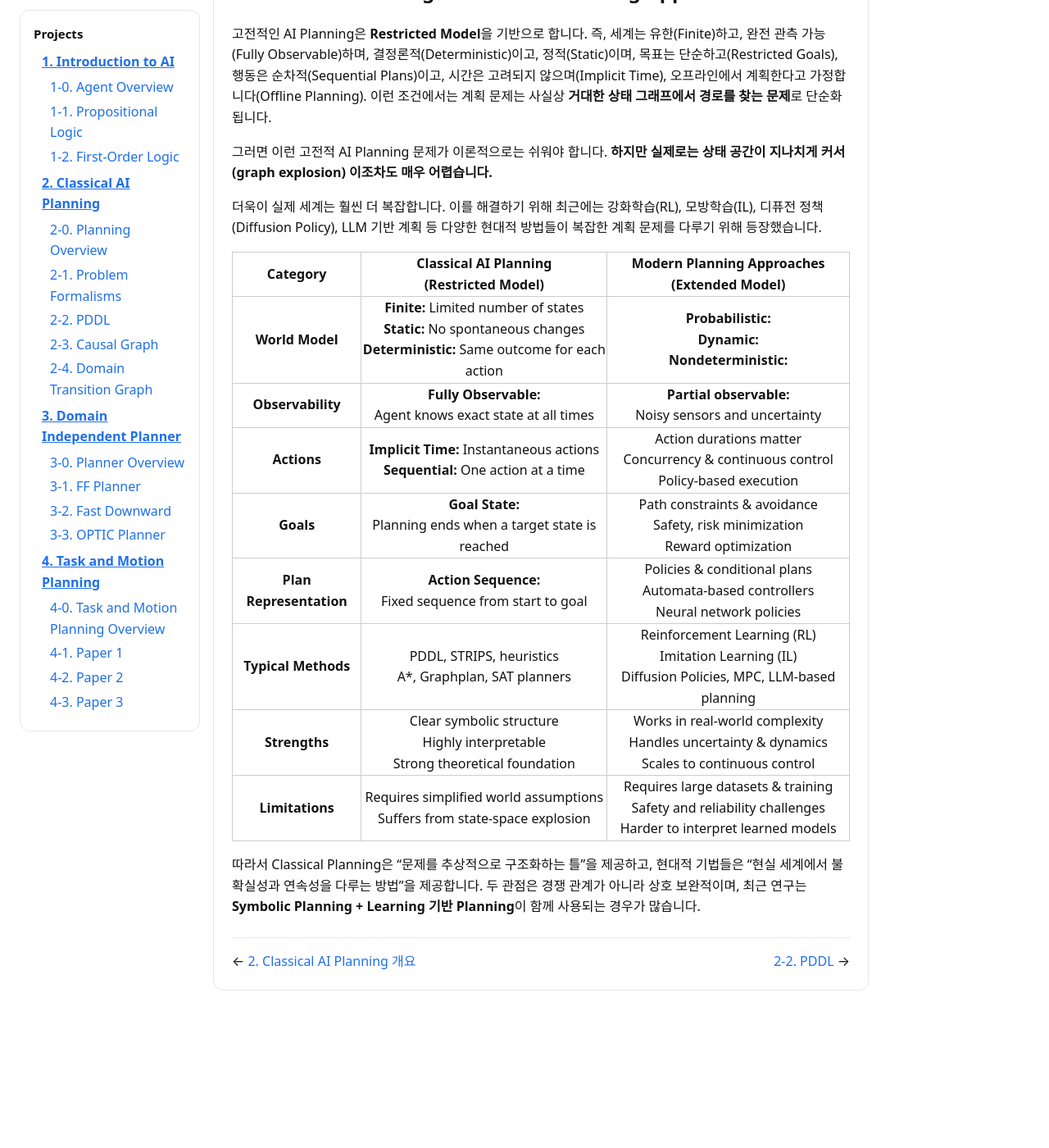
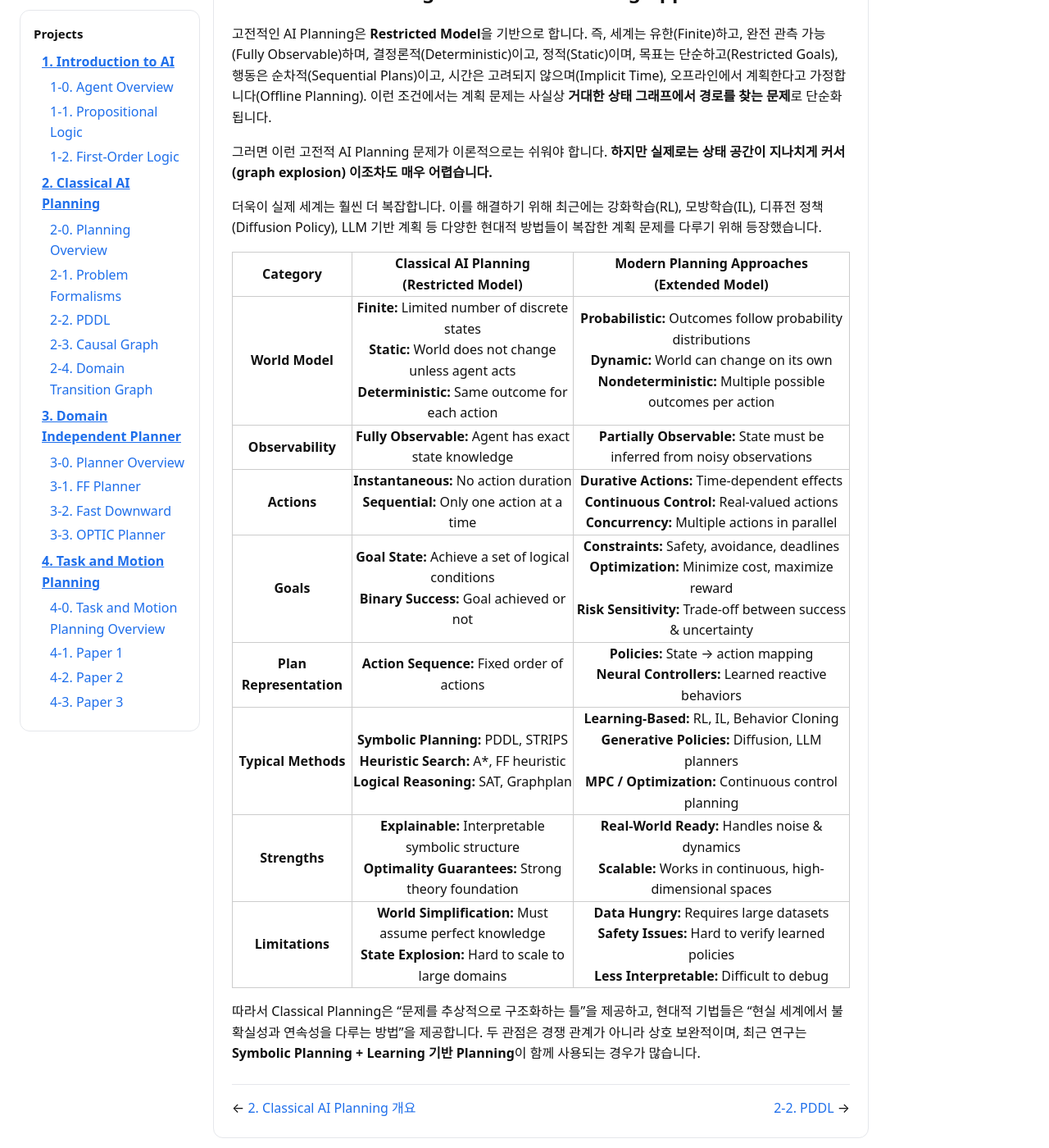
Before and after one commit to ChoRongCho/ChoRongCho.github.io, a Jekyll site: the page built from projects/2-classical-ai/2-0-overview.html, in a window 1280 px wide and 1400 px high, scrolled down 1271 px. Shown: the whole window at 82% size. Built offline with Jekyll 4.4.1, drawn with Linux system fonts in a browser that asks for light colours; before the commit the page ends 2491 px from its top, so only the background shows below that.

Commit message:
2 overvoew

```diff
--- a/projects/2-classical-ai/2-0-overview.html
+++ b/projects/2-classical-ai/2-0-overview.html
@@ -87,110 +87,115 @@ LLM 기반 계획 등 다양한 현대적 방법들이 복잡한 계획 문제
   </thead>
 
   <tbody>
+
+    <!-- WORLD MODEL -->
     <tr>
       <td style="border: 1px solid #ccc;"><b>World Model</b></td>
       <td style="border: 1px solid #ccc;">
-        <b>Finite:</b> Limited number of states<br>
-        <b>Static:</b> No spontaneous changes<br>
+        <b>Finite:</b> Limited number of discrete states<br>
+        <b>Static:</b> World does not change unless agent acts<br>
         <b>Deterministic:</b> Same outcome for each action
       </td>
       <td style="border: 1px solid #ccc;">
-        <b>Probabilistic:</b> <br>
-        <b>Dynamic:</b> <br>
-        <b>Nondeterministic: </b>
+        <b>Probabilistic:</b> Outcomes follow probability distributions<br>
+        <b>Dynamic:</b> World can change on its own<br>
+        <b>Nondeterministic:</b> Multiple possible outcomes per action
       </td>
     </tr>
 
+    <!-- OBSERVABILITY -->
     <tr>
       <td style="border: 1px solid #ccc;"><b>Observability</b></td>
       <td style="border: 1px solid #ccc;">
-        <b>Fully Observable:</b><br>
-        Agent knows exact state at all times
+        <b>Fully Observable:</b> Agent has exact state knowledge<br>
       </td>
       <td style="border: 1px solid #ccc;">
-        <b>Partial observable:</b><br>
-        Noisy sensors and uncertainty
+        <b>Partially Observable:</b> State must be inferred from noisy observations<br>
       </td>
     </tr>
 
+    <!-- ACTIONS -->
     <tr>
       <td style="border: 1px solid #ccc;"><b>Actions</b></td>
       <td style="border: 1px solid #ccc;">
-        <b>Implicit Time:</b> Instantaneous actions<br>
-        <b>Sequential:</b> One action at a time
+        <b>Instantaneous:</b> No action duration<br>
+        <b>Sequential:</b> Only one action at a time
       </td>
       <td style="border: 1px solid #ccc;">
-        Action durations matter<br>
-        Concurrency & continuous control<br>
-        Policy-based execution
+        <b>Durative Actions:</b> Time-dependent effects<br>
+        <b>Continuous Control:</b> Real-valued actions<br>
+        <b>Concurrency:</b> Multiple actions in parallel
       </td>
     </tr>
 
+    <!-- GOALS -->
     <tr>
       <td style="border: 1px solid #ccc;"><b>Goals</b></td>
       <td style="border: 1px solid #ccc;">
-        <b>Goal State:</b><br>
-        Planning ends when a target state is reached
+        <b>Goal State:</b> Achieve a set of logical conditions<br>
+        <b>Binary Success:</b> Goal achieved or not
       </td>
       <td style="border: 1px solid #ccc;">
-        Path constraints & avoidance<br>
-        Safety, risk minimization<br>
-        Reward optimization
+        <b>Constraints:</b> Safety, avoidance, deadlines<br>
+        <b>Optimization:</b> Minimize cost, maximize reward<br>
+        <b>Risk Sensitivity:</b> Trade-off between success & uncertainty
       </td>
     </tr>
 
+    <!-- PLAN REPRESENTATION -->
     <tr>
       <td style="border: 1px solid #ccc;"><b>Plan Representation</b></td>
       <td style="border: 1px solid #ccc;">
-        <b>Action Sequence:</b><br>
-        Fixed sequence from start to goal
+        <b>Action Sequence:</b> Fixed order of actions<br>
       </td>
       <td style="border: 1px solid #ccc;">
-        Policies & conditional plans<br>
-        Automata-based controllers<br>
-        Neural network policies
+        <b>Policies:</b> State → action mapping<br>
+        <b>Neural Controllers:</b> Learned reactive behaviors
       </td>
     </tr>
 
+    <!-- METHODS -->
     <tr>
       <td style="border: 1px solid #ccc;"><b>Typical Methods</b></td>
       <td style="border: 1px solid #ccc;">
-        PDDL, STRIPS, heuristics<br>
-        A*, Graphplan, SAT planners
+        <b>Symbolic Planning:</b> PDDL, STRIPS<br>
+        <b>Heuristic Search:</b> A*, FF heuristic<br>
+        <b>Logical Reasoning:</b> SAT, Graphplan
       </td>
       <td style="border: 1px solid #ccc;">
-        Reinforcement Learning (RL)<br>
-        Imitation Learning (IL)<br>
-        Diffusion Policies, MPC, LLM-based planning
+        <b>Learning-Based:</b> RL, IL, Behavior Cloning<br>
+        <b>Generative Policies:</b> Diffusion, LLM planners<br>
+        <b>MPC / Optimization:</b> Continuous control planning
       </td>
     </tr>
 
+    <!-- STRENGTHS -->
     <tr>
       <td style="border: 1px solid #ccc;"><b>Strengths</b></td>
       <td style="border: 1px solid #ccc;">
-        Clear symbolic structure<br>
-        Highly interpretable<br>
-        Strong theoretical foundation
+        <b>Explainable:</b> Interpretable symbolic structure<br>
+        <b>Optimality Guarantees:</b> Strong theory foundation
       </td>
       <td style="border: 1px solid #ccc;">
-        Works in real-world complexity<br>
-        Handles uncertainty & dynamics<br>
-        Scales to continuous control
+        <b>Real-World Ready:</b> Handles noise & dynamics<br>
+        <b>Scalable:</b> Works in continuous, high-dimensional spaces
       </td>
     </tr>
 
+    <!-- LIMITATIONS -->
     <tr>
       <td style="border: 1px solid #ccc;"><b>Limitations</b></td>
       <td style="border: 1px solid #ccc;">
-        Requires simplified world assumptions<br>
-        Suffers from state-space explosion
+        <b>World Simplification:</b> Must assume perfect knowledge<br>
+        <b>State Explosion:</b> Hard to scale to large domains
       </td>
       <td style="border: 1px solid #ccc;">
-        Requires large datasets & training<br>
-        Safety and reliability challenges<br>
-        Harder to interpret learned models
+        <b>Data Hungry:</b> Requires large datasets<br>
+        <b>Safety Issues:</b> Hard to verify learned policies<br>
+        <b>Less Interpretable:</b> Difficult to debug
       </td>
     </tr>
+
   </tbody>
 </table>
 
```
